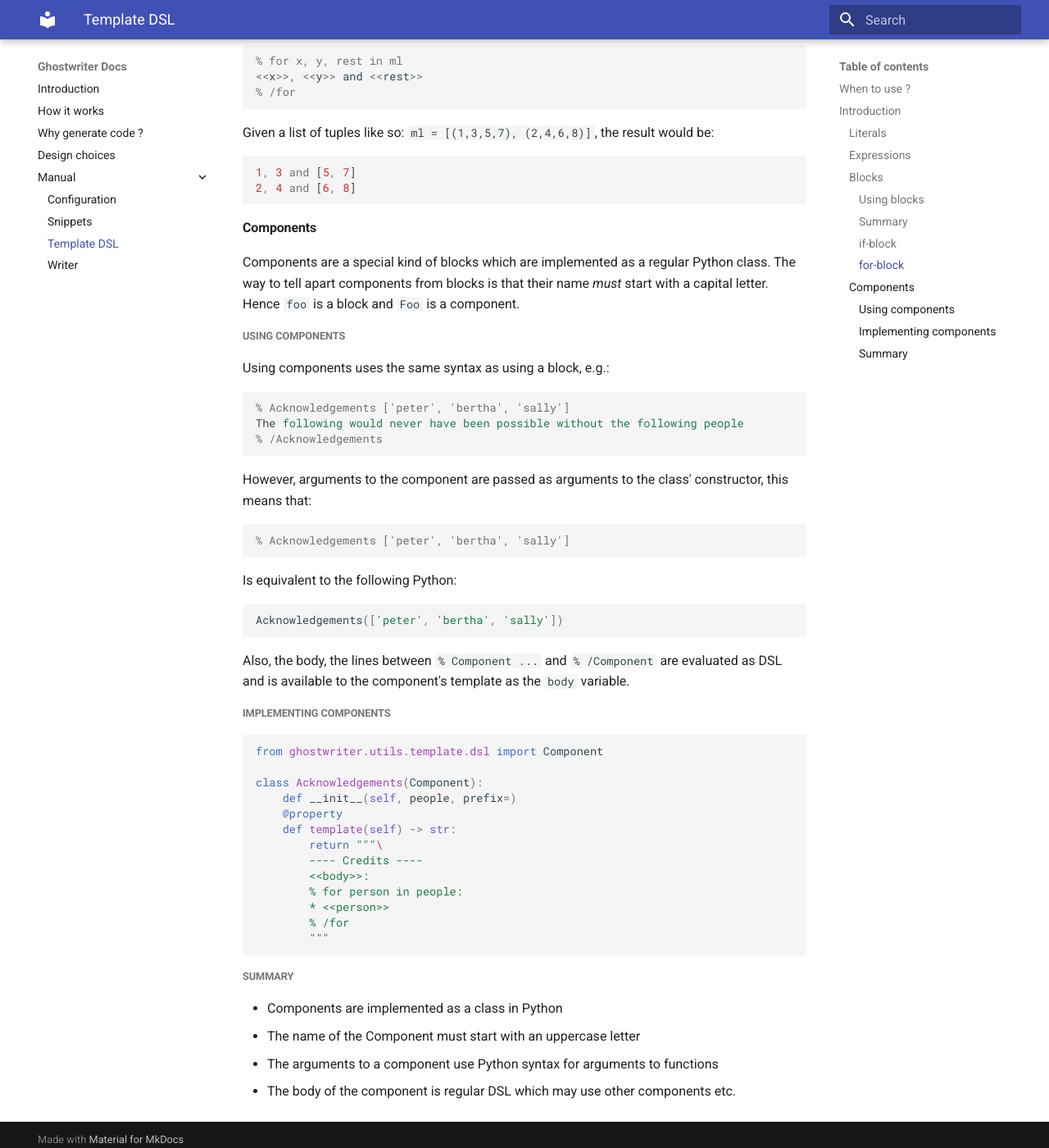
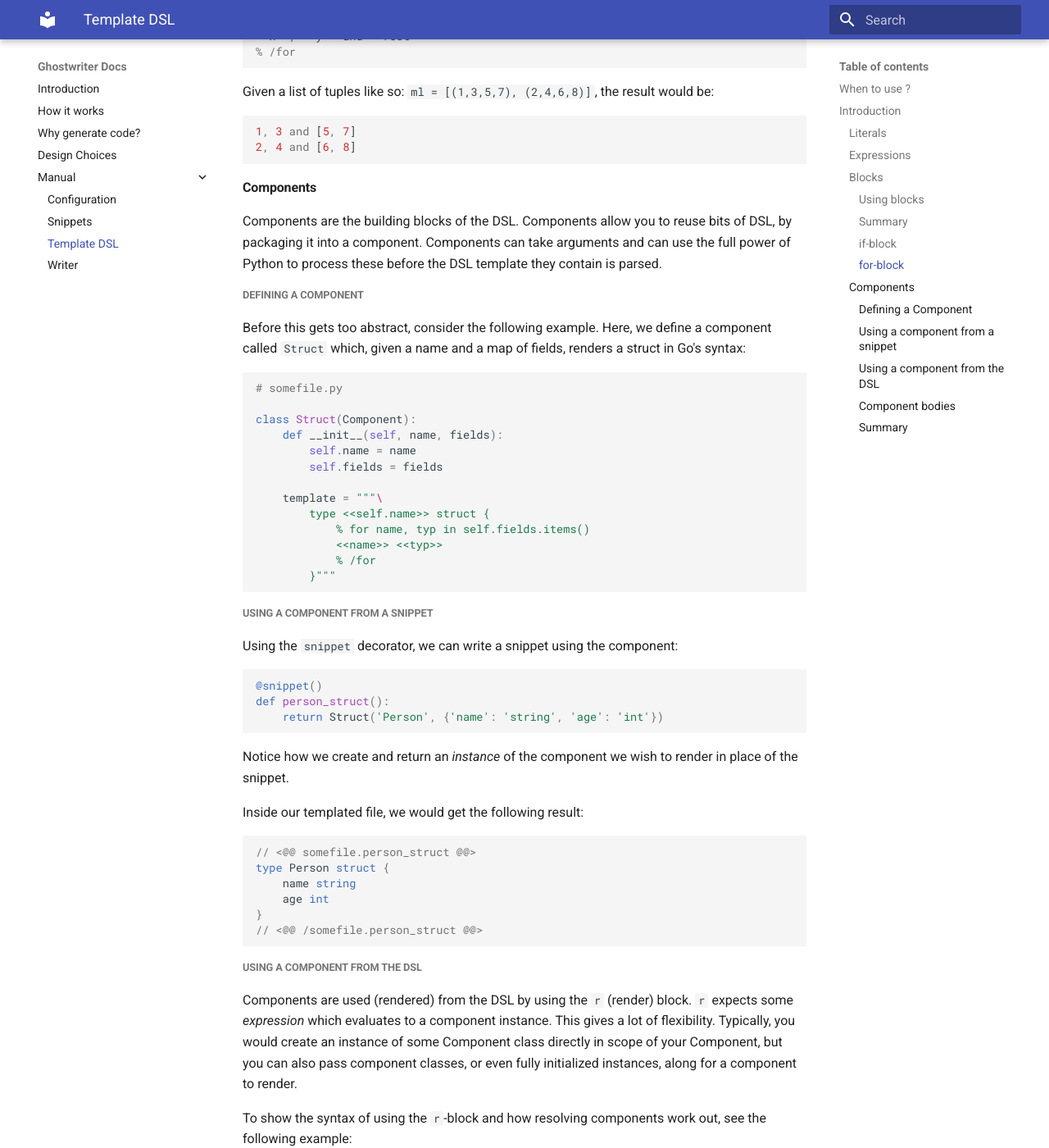
Before and after one commit to jwdevantier/pyt, an MkDocs documentation site: the page built from docs/gwdocs/docs/template_dsl.md, in a window 1280 px wide and 1400 px high, scrolled down 3333 px. Shown: the whole window at 82% size. Built offline with MkDocs 1.6.1 and Material for MkDocs 9.7.7, drawn with Linux system fonts in a browser that asks for light colours; some of the changed text lies outside the part shown.

Commit message:
update docs (~rewritten template DSL page)

````diff
--- a/docs/gwdocs/docs/template_dsl.md
+++ b/docs/gwdocs/docs/template_dsl.md
@@ -1,12 +1,10 @@
 # Template DSL
 
 [Snippets](snippets.md) are the most bare-bones way of generating code. A slightly nicer interface, [writers](writer.md), exist which helps writing lines and handling indentation.
-However, in many cases, these approaches are too low-level and involved. If you have a
-
-you may actually prefer templates
+However, in many cases, these approaches are too low-level and involved. In most cases, you will probably prefer the DSL.
 
 ## When to use ?
-The chapter on writing [a template engine](http://aosabook.org/en/500L/a-template-engine.html) from the "500 lines or less" book makes an interesting observation. Programming languages excel when the content is mostly dynamic (e.g. meant to be evaluated), templates excel when the content is mostly static (literal) with bits of dynamic, executable content.
+The chapter on writing [a template engine](http://aosabook.org/en/500L/a-template-engine.html) from the "500 lines or less" book makes a good point. Programming languages excel when the content is mostly dynamic (e.g. meant to be evaluated), templates excel when the content is mostly static (literal) with bits of dynamic, executable content.
 
 For those mostly dynamic scenarios, use the line-writer or write to the file directly. However, in situations where there is much more static than dynamic content, the template DSL may be the better choice.
 
@@ -17,7 +15,6 @@
 * literals (text)
 * expressions
 * blocks
-    * components
 
 #### Literals
 Literals are pieces of text which are written directly to the compiled file as-is. This is (often) the majority of the content in a template.
@@ -58,7 +55,7 @@
 
 A block has a start and and end line, perhaps some argument(s) and a body:
 ```
-% <block name> [<argument(s)>]
+% <block name>[<argument(s)>]
 <body>
 % /<block name>
 ```
@@ -86,16 +83,17 @@
 
 
 ##### Summary
-* blocks have a name, this must start with a lowercase character
+* blocks have a name (e.g. `for`, `if`, `r`)
 * block arguments:
     * follow the block name on the start line
-    * the format expected depends entirely on the type of block
+    * the format expected depends *entirely* on the type of block
 * the block body:
     * the content between the block start- and end lines
     * may treat the content as DSL or something else (e.g. XML), it depends on the block's implementation
 * built-in blocks
     * `if` - follows Python's syntax for if-blocks
     * `for` - follows Python's syntax for for-loops
+    * `r` - render a Component in place of the block
 * You can write your own blocks, if desired.
 
 ##### if-block
@@ -123,7 +121,7 @@
 The `for`-block works *exactly* like a standard python for-loop:
 
 ```
-% for number in range(3, 0, -1):
+% for number in range(3, 0, -1)
 print("<<number>>...")
 % /for
 print("time's up!")
@@ -142,48 +140,172 @@
 ```
 
 #### Components
-Components are a special kind of blocks which are implemented as a regular Python class. The way to tell apart components from blocks is that their name *must* start with a capital letter. Hence `foo` is a block and `Foo` is a component.
+Components are the building blocks of the DSL. Components allow you to reuse bits of DSL, by packaging it into a component. Components can take arguments and can use the full power of Python to process these before the DSL template they contain is parsed.
 
-##### Using components
-Using components uses the same syntax as using a block, e.g.:
+##### Defining a Component
+Before this gets too abstract, consider the following example. Here, we define a component called `Struct` which, given a name and a map of fields, renders a struct in Go's syntax:
+
+```python
+# somefile.py
+
+class Struct(Component):
+    def __init__(self, name, fields):
+        self.name = name
+        self.fields = fields
+
+    template = """\
+        type <<self.name>> struct {
+            % for name, typ in self.fields.items()
+            <<name>> <<typ>>
+            % /for
+        }"""
+```
+
+##### Using a component from a snippet
+
+Using the `snippet` decorator, we can write a snippet using the component:
+```python
+@snippet()
+def person_struct():
+    return Struct('Person', {'name': 'string', 'age': 'int'})
 
 ```
-% Acknowledgements ['peter', 'bertha', 'sally']
-The following would never have been possible without the following people
-% /Acknowledgements
+
+Notice how we create and return an *instance* of the component we wish to render in place of the snippet.
+
+Inside our templated file, we would get the following result:
+```go
+// <@@ somefile.person_struct @@>
+type Person struct {
+    name string
+    age int
+}
+// <@@ /somefile.person_struct @@>
 ```
 
-However, arguments to the component are passed as arguments to the class' constructor, this means that:
-```
-% Acknowledgements ['peter', 'bertha', 'sally']
-```
-Is equivalent to the following Python:
+##### Using a component from the DSL
+Components are used (rendered) from the DSL by using the `r` (render) block. `r` expects some *expression* which evaluates to a component instance. This gives a lot of flexibility. Typically, you would create an instance of some Component class directly in scope of your Component, but you can also pass component classes, or even fully initialized instances, along for a component to render.
+
+To show the syntax of using the `r`-block and how resolving components work out, see the following example:
+
 ```python
-Acknowledgements(['peter', 'bertha', 'sally'])
+# some snippet module
+
+# import the Template API
+from ghostwriter.utils.template.dsl import *
+
+# import some files containing other components
+from othermodule import ComponentA
+import othermodule
+
+class HelloThing(Component):
+    def __init__(self, thing):
+        self.thing = thing
+
+    template = """
+    hello, <<self.thing>>!
+    """
+
+class MyComponent(Component):
+    def __init__(self, component: Component, component_class: t.Type['Component']):
+        self.component = component
+        self.component_class = component_class
+
+    template = """
+    %% Components in the same module (file) are automatically available:
+    % r HelloThing('world')
+    % /r
+
+    %% You can reference imported Components
+    % r ComponentA('some arg', other='arg')
+    % /r
+
+    %% You can access components defined imported modules
+    % r othermodule.ComponentA('some arg', other='arg')
+    % /r
+
+    %% You can pass component classes to a component to make them in scope:
+    %% (What concrete component we render is now dependent on which argument we get)
+    % r self.component_class('arg1', 'arg2')
+    % /r
+
+    %% Finally, you can also pass in a fully initialized component, this means the
+    %% Using component (in this case, 'MyComponent') doesn't need to know which
+    %% arguments to provide the component:
+    % r self.component
+    % /r
+    """
 ```
 
-Also, the body, the lines between `% Component ...` and `% /Component` are evaluated as DSL and is available to the component's template as the `body` variable.
+##### Component bodies
+Until now, all examples have opened and closed the render (`r`) block immediately. But whatever DSL code you write within the the block will be passed along to the component as a special `body` variable. You can use this to inject DSL code into some part of the component.
 
-##### Implementing components
+In the Component's DSL, simply insert the line `% body` whereever you would like the contents of the block's body to be inserted into the component's DSL template.
+Below is an example
 
 ```python
-from ghostwriter.utils.template.dsl import Component
+# <snippet_dir>/email.py
+class Email(Component):
+    def __init__(self, recipient, sender):
+        self.recipient = recipient
+        self.sender = sender
+        self.name = ' '.join([s.capitalize() for s in sender.split('@')[0].split('-')])
 
-class Acknowledgements(Component):
-    def __init__(self, people, prefix=)
-    @property
-    def template(self) -> str:
-        return """\
-        ---- Credits ----
-        <<body>>:
-        % for person in people:
-        * <<person>>
-        % /for
-        """
+    template = """
+    To: <<self.recipient>>
+    From: <<self.sender>>
+
+    % body
+
+    Regards, <<self.name>>.
+    EvilCorp - Eroding your privacy with 'free' services.
+
+    This message is confidential and intended for the recipient specified
+    in the message only. It is strictly forbidden to share any part of this
+    message"""
+
+
+class MyMessage(Component):
+    template = """
+    % r Email('joe@example.org', 'jane-doe@evilcorp.org')
+    Dear Joe,
+
+    We have a business proposal for you, please swing by our offices
+    at your earliest convenience.
+    % /r"""
+
+
+@snippet
+def my_message():
+    return MyMessage()
+```
+
+```
+//<@@email.my_message@@>
+To: joe@example.org
+From: jane-doe@evilcorp.org
+
+Dear Joe,
+
+We have a business proposal for you, please swing by our offices
+at your earliest convenience.
+
+Regards, Jane Doe.
+EvilCorp - Eroding your privacy with 'free' services.
+
+This message is confidential and intended for the recipient specified
+in the message only. It is strictly forbidden to share any part of this
+message
+//<@@/email.my_message@@>
 ```
 
 ##### Summary
-* Components are implemented as a class in Python
-* The name of the Component must start with an uppercase letter
-* The arguments to a component use Python syntax for arguments to functions
-* The body of the component is regular DSL which may use other components etc.
+* A Component is implemented as a class in Python
+* Components contain a template string, written in the DSL.
+* Components can receive arguments which can alter the result of rendering the DSL
+* Arguments are passed to the component's constructor - the full power of Python can be used to process the arguments
+* Components have a scope containing:
+    * all modules and components imported into the module (file) where the Component is defined
+    * all other components defined in the same module
+    * all variables and methods bound to the component, accessible via `self`, as in ordinary Python
+* A component can receive a body, also written in the DSL, this is written between the opening and closing `r` tags
--- a/docs/gwdocs/mkdocs.yml
+++ b/docs/gwdocs/mkdocs.yml
@@ -4,10 +4,11 @@
 markdown_extensions:
 - codehilite
 nav:
-  - 'index.md'
-  - 'overview.md'
-  - 'why.md'
-  - 'design_choices.md'
+  - 'Introduction': 'index.md'
+  - 'How it works': 'overview.md'
+  #- 'Getting Started': 'getting_started.md'
+  - 'Why generate code?': 'why.md'
+  - 'Design Choices': 'design_choices.md'
   - Manual:
     # - 'user_overview.md'
     - 'configuration.md'
````
Also changed, not shown: docs/gwdocs/docs/index.md (+2 -2 lines), docs/gwdocs/docs/overview.md (+1 -1 lines).
